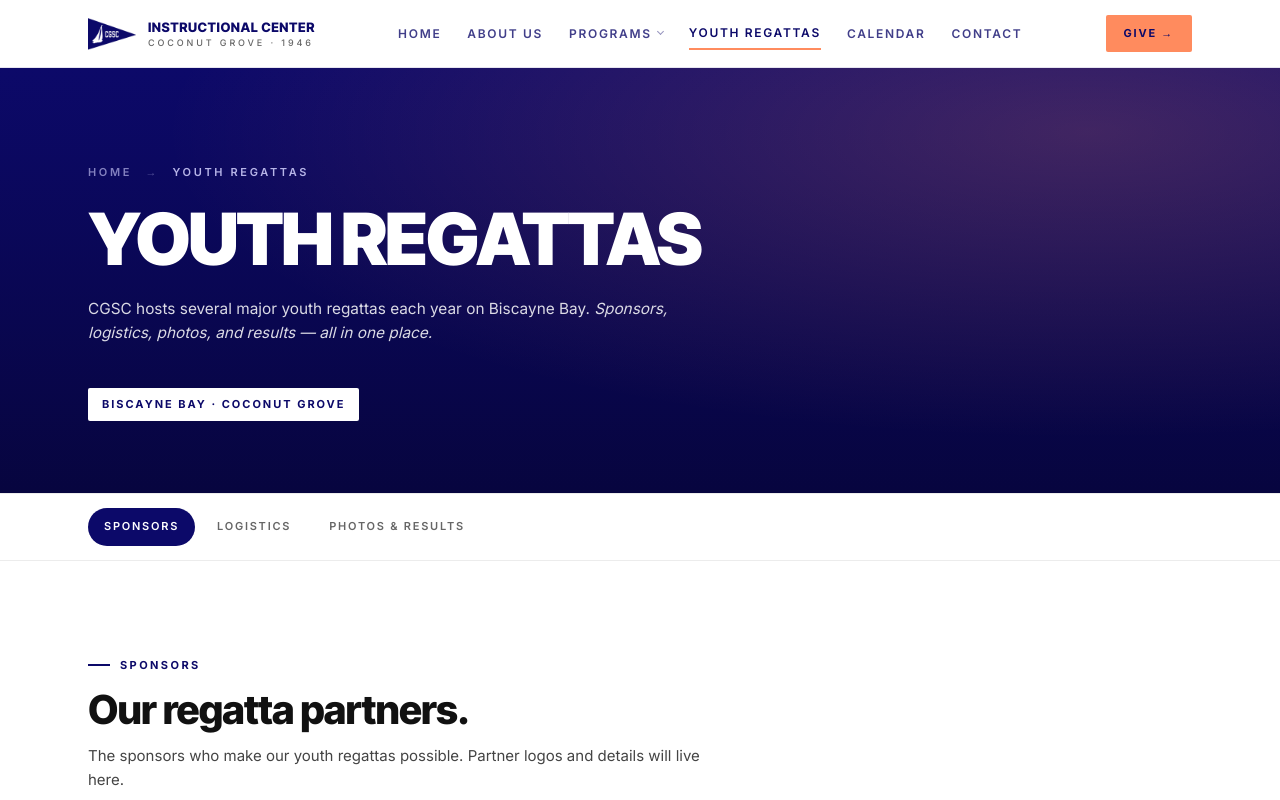
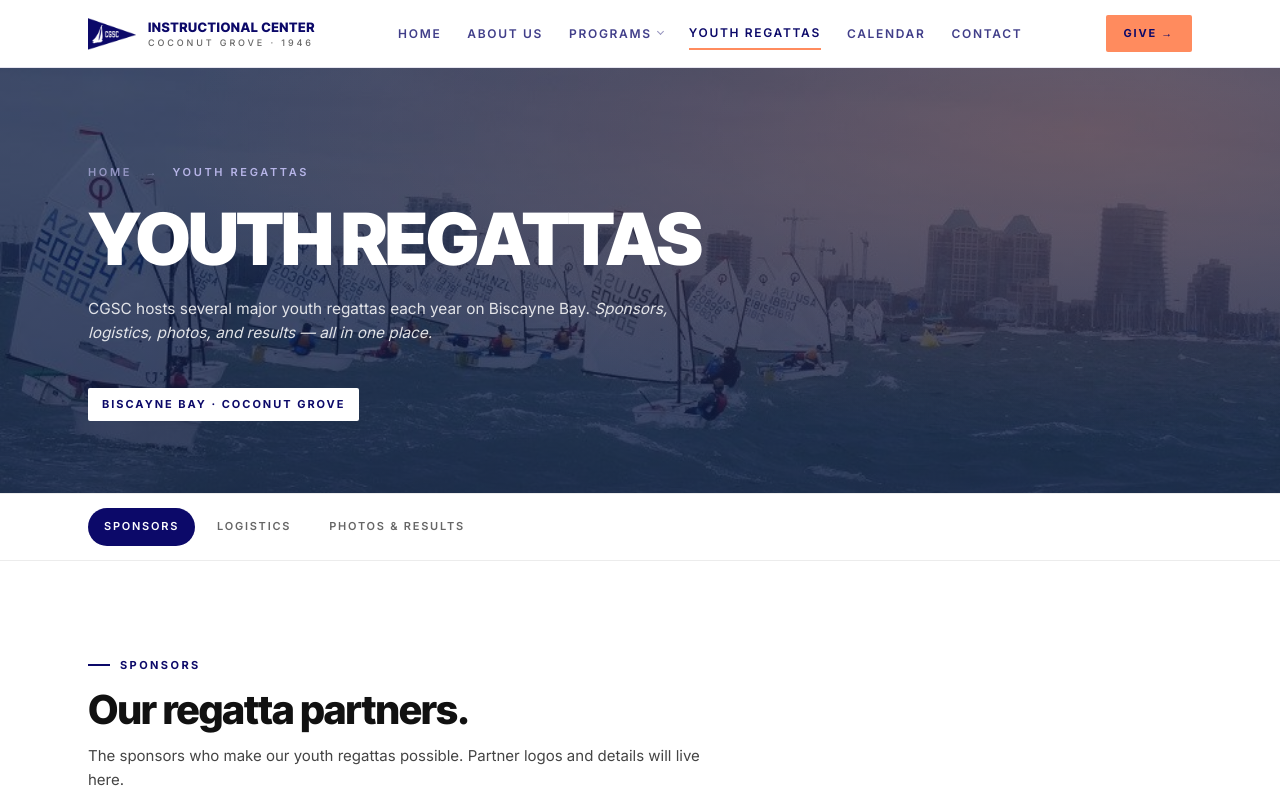
Before and after one commit to diegoscbr/coconut-grove-website, a Next.js app: page /youth-regattas in a window 1280 px wide. Shown: the top 800 px of the page. Built offline with nearby package versions, Linux system fonts and the light colour scheme.

Commit message:
feat(youth-regattas): photo hero — hh-sailing shot from cgscic.org
Same has-hero-photo treatment as the other page heroes; image hosted
locally as /assets/heroes/youth-regattas.jpg.

```diff
--- a/app/(site)/youth-regattas/page.tsx
+++ b/app/(site)/youth-regattas/page.tsx
@@ -19,7 +19,7 @@ export default function YouthRegattasPage() {
 
   return (
     <>
-      <section className="hero-compact">
+      <section className="hero-compact has-hero-photo hero-youth-regattas">
         <div className="container">
           <p className="breadcrumb">
             <Link href="/">{hero.breadcrumbHome}</Link> <span className="sep">→</span>{" "}
--- a/app/globals.css
+++ b/app/globals.css
@@ -2172,6 +2172,7 @@ button { font: inherit; cursor: pointer; }
 .hero-compact.hero-camps     { background-image: linear-gradient(180deg, rgba(16,28,66,0.72) 0%, rgba(16,28,66,0.82) 100%), url("/assets/heroes/camps.jpg"); }
 .hero-compact.hero-calendar  { background-image: linear-gradient(180deg, rgba(16,28,66,0.74) 0%, rgba(16,28,66,0.82) 100%), url("/assets/heroes/calendar.jpg"); }
 .hero-compact.hero-giving    { background-image: linear-gradient(180deg, rgba(16,28,66,0.74) 0%, rgba(16,28,66,0.82) 100%), url("/assets/heroes/giving.jpg"); }
+.hero-compact.hero-youth-regattas { background-image: linear-gradient(180deg, rgba(16,28,66,0.74) 0%, rgba(16,28,66,0.82) 100%), url("/assets/heroes/youth-regattas.jpg"); }
 .hero-compact.hero-adult     { background-image: linear-gradient(180deg, rgba(16,28,66,0.74) 0%, rgba(16,28,66,0.82) 100%), url("/assets/heroes/adult.jpg"); }
 .hero-compact.hero-contact   { background-image: linear-gradient(180deg, rgba(16,28,66,0.74) 0%, rgba(16,28,66,0.82) 100%), url("/assets/heroes/contact.jpg"); }
 
```
Also changed, not shown: public/assets/heroes/youth-regattas.jpg (added).
